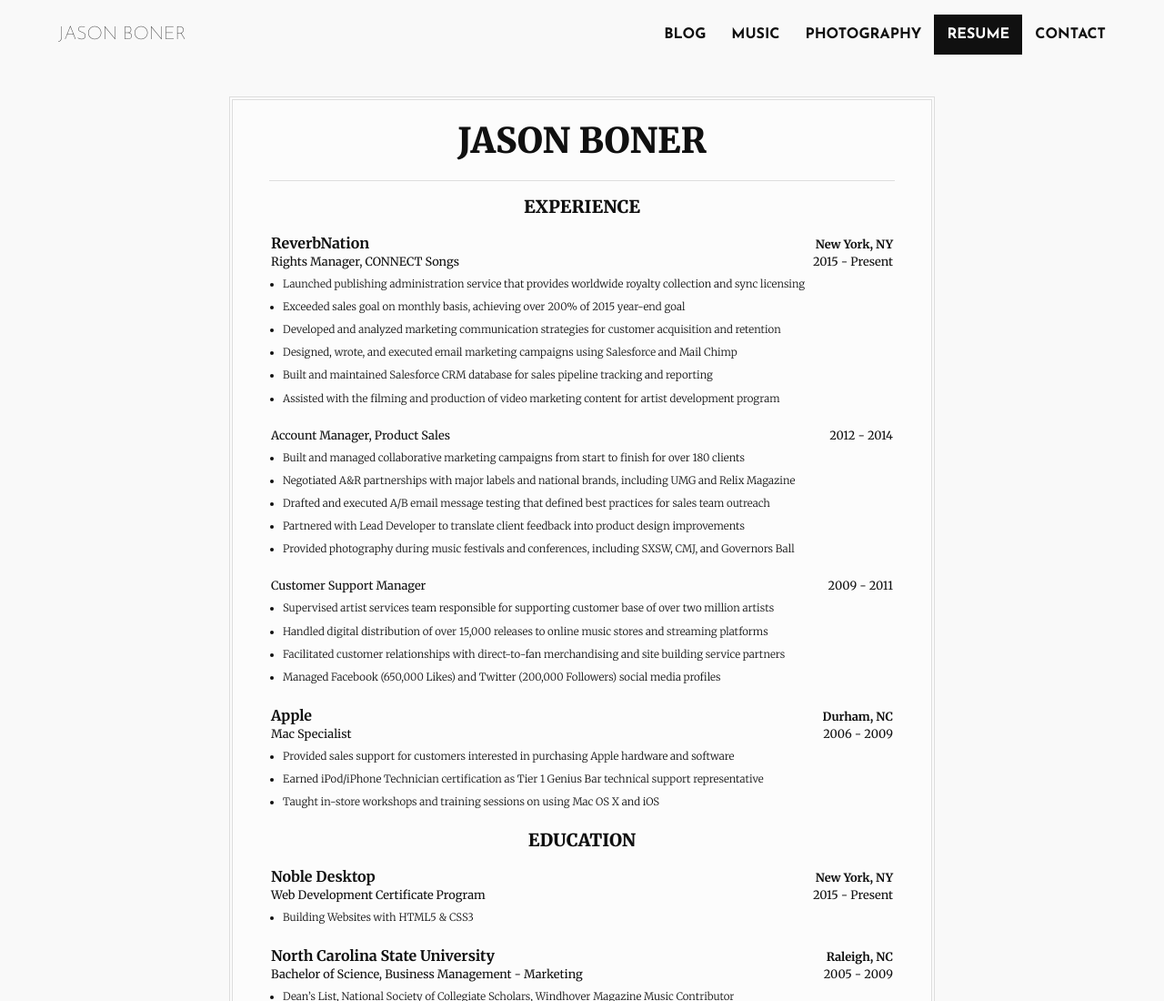
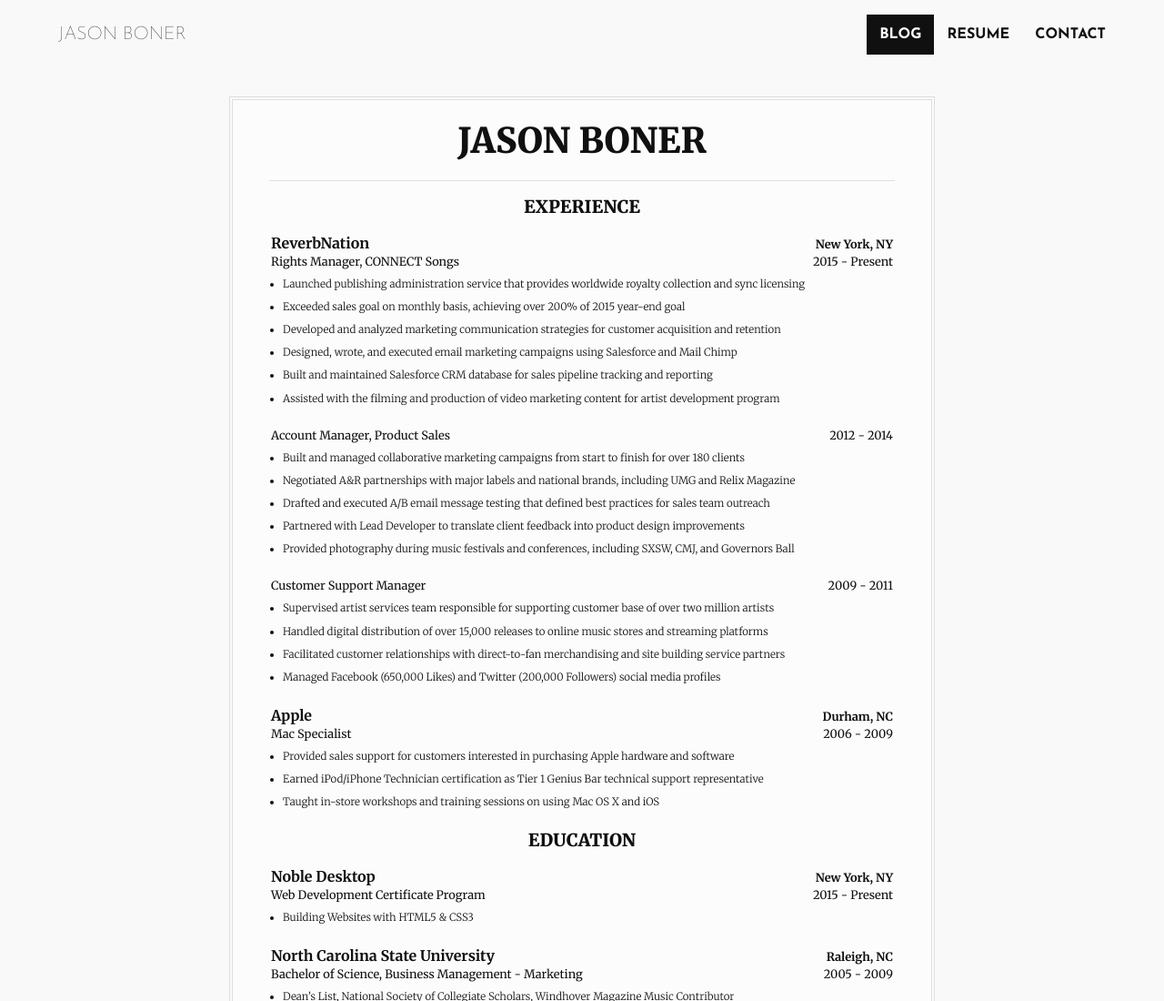
Before and after one commit to MusikAnimal/jason-boner, a plain HTML site: page resume.html in a window 1280 px wide. Shown: the top 1100 px of the page at 91% size. Drawn offline with Linux system fonts and the light colour scheme.

Commit message:
Added files via upload

```diff
--- a/resume.html
+++ b/resume.html
@@ -17,12 +17,13 @@
 	<span class="name"><ul>
 	<li><a href="index.html">JASON BONER</a></li>
 	</ul></span>
-	<li><a href="contact.html">Contact</a></li>
-	<span class="active"><li><a href="resume.html">Resume</a></li></span>
+	<!--<li><a href="contact.html">Contact</a></li>-->
+	<li><a href="http://www.google.com/recaptcha/mailhide/d?k=01oWzG22sQNB0d6xWT81jEew==&amp;c=NKOE2uQ5G8Ipc_RQR1tPMhjFj9nTa6_ioQkdL1tTgR0=" onclick="window.open('http://www.google.com/recaptcha/mailhide/d?k\07501oWzG22sQNB0d6xWT81jEew\75\75\46c\75NKOE2uQ5G8Ipc_RQR1tPMhjFj9nTa6_ioQkdL1tTgR0\075', '', 'toolbar=0,scrollbars=0,location=0,statusbar=0,menubar=0,resizable=0,width=500,height=300'); return false;" title="Reveal this e-mail address">Contact</a></li>
+	<li><a href="resume.html">Resume</a></li>
 	<!--<li><a href="web-design.html">Web Design</a></li>-->
-	<li><a href="photography.html">Photography</a></li>
-	<li><a href="music.html">Music</a></li>
-	<li><a href="blog.html">Blog</a></li>
+	<!--<li><a href="photography.html">Photography</a></li>-->
+	<!--<li><a href="music.html">Music</a></li>-->
+	<span class="active"><li><a href="blog.html">Blog</a></li></span>
 	</ul>
 	</div>
 
```
